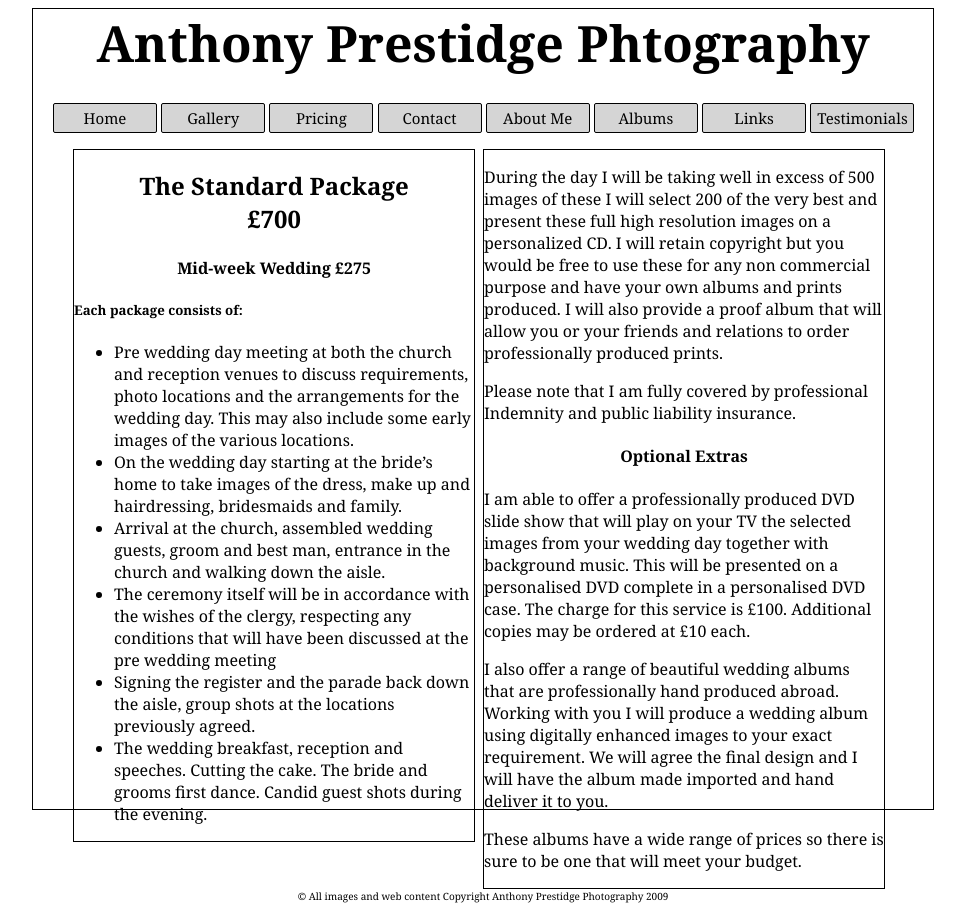
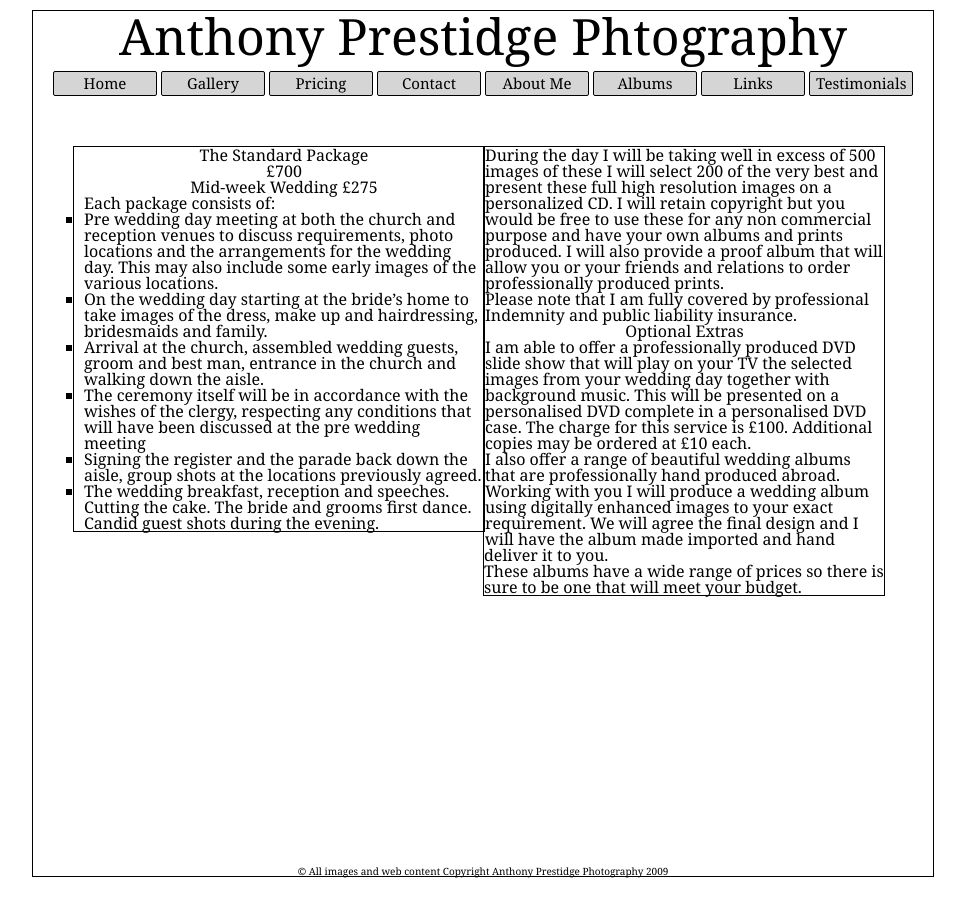
Before and after one commit to drexxy/Anthony-Photography, a plain HTML site: page Anthony Prestidge/pages/pricing.html in a window 1280 px wide. Shown: the whole page, without its empty margins (157-1122 px from the left). Drawn offline with nearby package versions, Linux system fonts and the light colour scheme.

Commit message:
Changes for Gerry to look at
CSS reset and other foramtting changes.

```diff
--- a/Anthony Prestidge/css/stylesheet.css
+++ b/Anthony Prestidge/css/stylesheet.css
@@ -1,15 +1,73 @@
-*{
+/* http://meyerweb.com/eric/tools/css/reset/
+   v2.0 | 20110126
+   License: none (public domain)
+*/
+
+html, body, div, span, applet, object, iframe,
+h1, h2, h3, h4, h5, h6, p, blockquote, pre,
+a, abbr, acronym, address, big, cite, code,
+del, dfn, em, img, ins, kbd, q, s, samp,
+small, strike, strong, sub, sup, tt, var,
+b, u, i, center,
+dl, dt, dd, ol, ul, li,
+fieldset, form, label, legend,
+table, caption, tbody, tfoot, thead, tr, th, td,
+article, aside, canvas, details, embed,
+figure, figcaption, footer, header, hgroup,
+menu, nav, output, ruby, section, summary,
+time, mark, audio, video {
+	margin: 0;
+	padding: 0;
+	border: 0;
+	font-size: 100%;
+	font: inherit;
+	vertical-align: baseline;
+}
+/* HTML5 display-role reset for older browsers */
+article, aside, details, figcaption, figure,
+footer, header, hgroup, menu, nav, section {
+	display: block;
+}
+body {
+	line-height: 1;
+}
+ol, ul {
+	list-style: none;
+}
+blockquote, q {
+	quotes: none;
+}
+blockquote:before, blockquote:after,
+q:before, q:after {
+	content: '';
+	content: none;
+}
+table {
+	border-collapse: collapse;
+	border-spacing: 0;
+}
+
+p, a, li, h1, h2, h3, h4, h5, h6, button{
 	font-family: Georgia, serif;
+}
+
+html, body {
+	min-height: 100%;
 }
 
 body {
 	width: 900px;
-	height: 100%;
 	margin-left: auto;
 	margin-right: auto;
 	border: solid black 1px;
+	margin-top: 10px;
+	margin-bottom: 10px;
 }
 
+main {
+	min-height: 90%;
+	margin-top: 50px;
+}
 
 h1{
 	display: fixed;
@@ -58,6 +116,11 @@ a {
 .mySlides{
 	width: 100%;
 	height: 450px;
+	display: block;
+}
+
+.hidden-slide {
+	display: none;
 }
 
 .page-info{
@@ -69,7 +132,6 @@ a {
 	text-align: center;
 	font-size: 10px;
 	clear: both;
-	margin-top: -10px;
 }
 
 
@@ -146,6 +208,11 @@ a {
 	float: left;
 	margin-left: 40px;
 	border: solid black 1px;
+	padding-left: 10px;
+}
+
+.left-pricing ul {
+	list-style-type: square;
 }
 
 .left-pricing h2 , h4 {
--- a/Anthony Prestidge/pages/pricing.html
+++ b/Anthony Prestidge/pages/pricing.html
@@ -28,6 +28,7 @@
 				</ul>
 			</div>
 	</div>
+	<main>
 	<div class="left-pricing">
 		<h2>The Standard Package<br> £700</h2>
 		<h4>Mid-week Wedding £275</h4>
@@ -48,9 +49,8 @@
 		<p>I am able to offer a professionally produced DVD slide show that will play on your TV the selected images from your wedding day together with background music. This will be presented on a personalised DVD complete in a personalised DVD case. The charge for this service is £100. Additional copies may be ordered at £10 each.</p>
 		<p>I also offer a range of beautiful wedding albums that are professionally hand produced abroad. Working with you I will produce a wedding album using digitally enhanced images to your exact requirement. We will agree the final design and I will have the album made imported and hand deliver it to you.</p>
 		<p>These albums have a wide range of prices so there is sure to be one that will meet your budget.</p>
-
-
 	</div>
+	</main>
 	<div class="footer">
 		<p>© All images and web content Copyright Anthony Prestidge Photography 2009</p>
 	</div>
```
Also changed, not shown: Anthony Prestidge/index.html (+6 -5 lines), Anthony Prestidge/js/script.js (indentation only).
